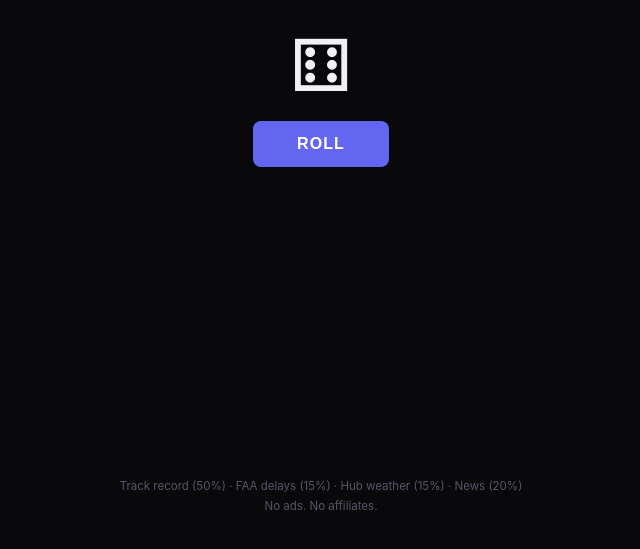
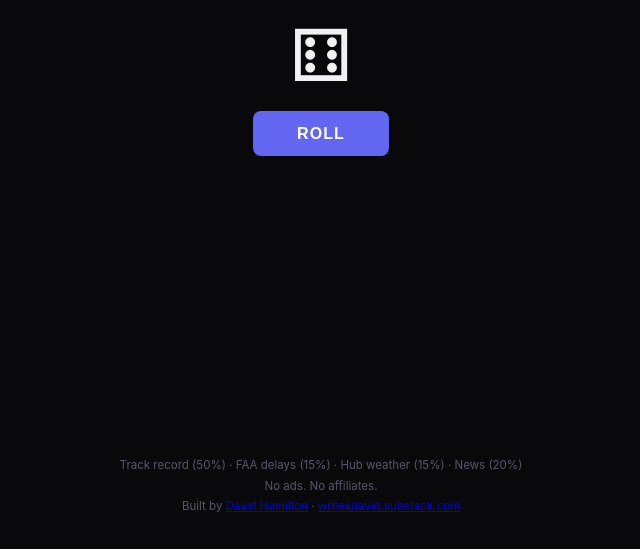
Before and after one commit to writesdavid/dice-flights, a website: page public/index.html in a window 1280 px wide. Shown: the part 251-800 px from the top of the page, without its empty margins (319-959 px from the left). Drawn offline with Linux system fonts and the light colour scheme.

Commit message:
Add author attribution and footer links to GitHub and Substack
Co-Authored-By: Claude Sonnet 4.6 <noreply@anthropic.com>

```diff
--- a/public/index.html
+++ b/public/index.html
@@ -4,6 +4,10 @@
   <meta charset="UTF-8" />
   <meta name="viewport" content="width=device-width, initial-scale=1.0" />
   <title>Dice Flights — Which airline will actually deliver?</title>
+  <meta name="author" content="David Hamilton" />
+  <meta property="og:title" content="Dice Flights" />
+  <meta property="og:description" content="Loyalty to your family. Not your airline." />
+  <meta name="twitter:creator" content="@writesdavid" />
   <style>
     *, *::before, *::after { box-sizing: border-box; margin: 0; padding: 0; }
 
@@ -335,7 +339,8 @@
 
   <footer>
     Track record (50%) · FAA delays (15%) · Hub weather (15%) · News (20%)<br>
-    No ads. No affiliates. <span id="last-updated"></span>
+    No ads. No affiliates. <span id="last-updated"></span><br>
+    Built by <a href="https://github.com/writesdavid/dice-flights" target="_blank" rel="noopener">David Hamilton</a> · <a href="https://writesdavid.substack.com" target="_blank" rel="noopener">writesdavid.substack.com</a>
   </footer>
 
   <script>
```
